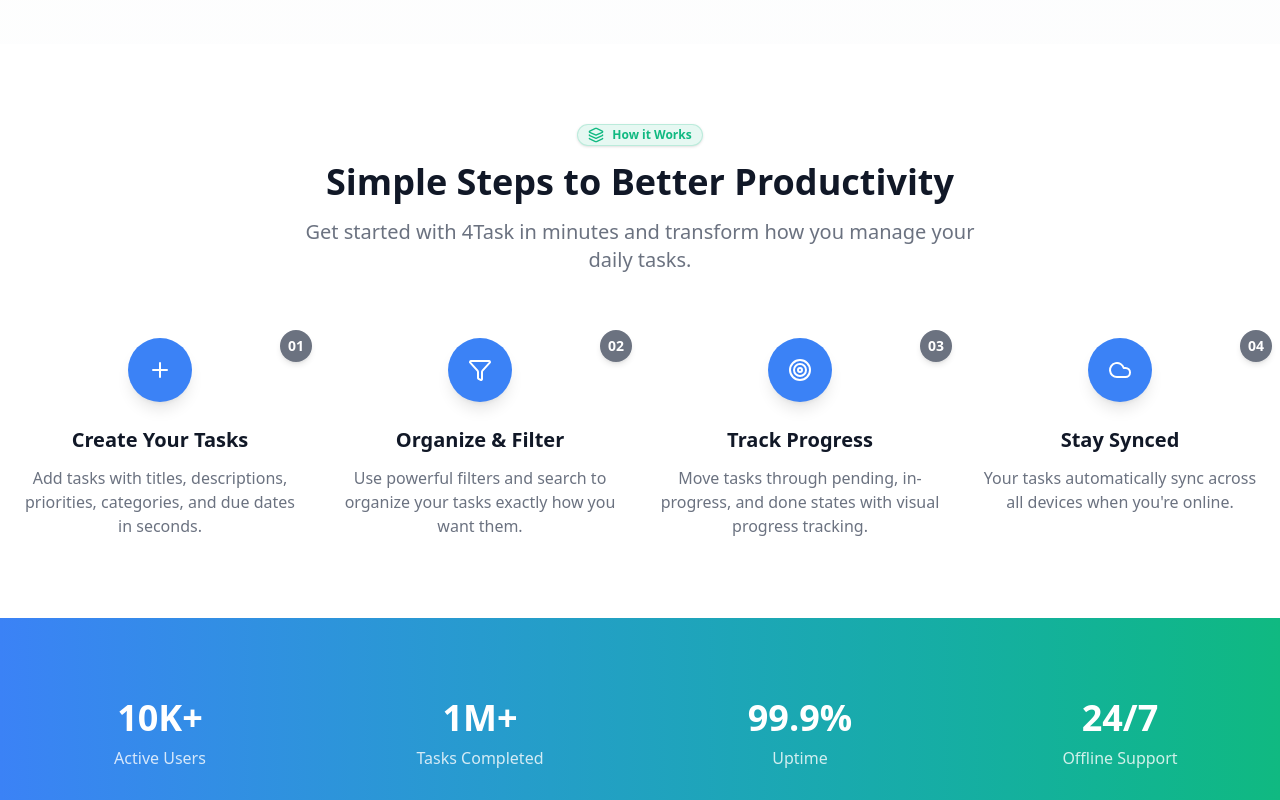
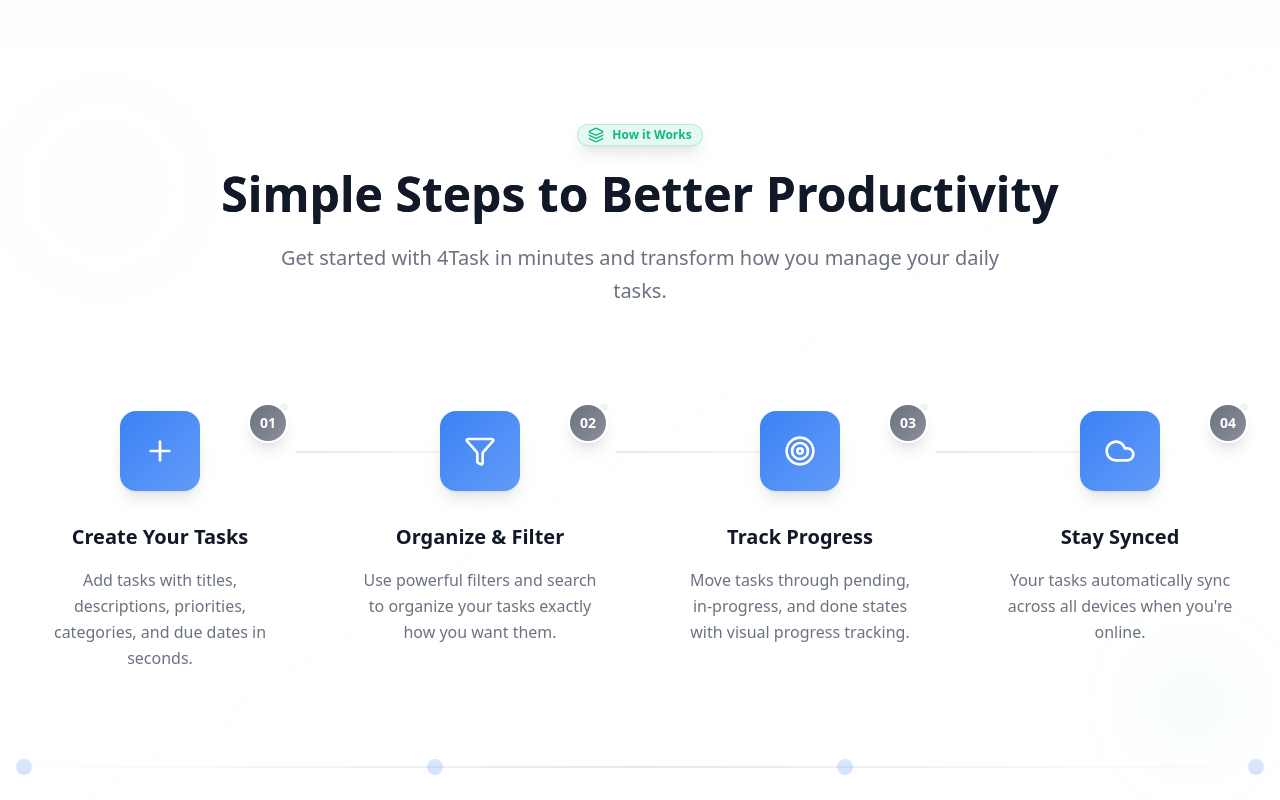
Before and after one commit to belkahla-mohamed/4Task, a React (Vite) app: page / in a window 1280 px wide. Shown: the part 1820-2620 px from the top of the page. Built offline with nearby package versions, Linux system fonts and the light colour scheme.

Commit message:
change how it work stye

```diff
--- a/src/pages/home/HowItWorks.jsx
+++ b/src/pages/home/HowItWorks.jsx
@@ -1,71 +1,169 @@
+"use client"
+
 import { Badge } from "@/components/ui/badge"
 import { useTranslation } from "@/components/translation-provider"
-import {
-  Filter,
-  Target,
-  Cloud,
-  Plus,
-  Layers,
-} from "lucide-react"
+import { Filter, Target, Cloud, Plus, Layers } from "lucide-react"
+import { useEffect, useState } from "react"
 
 export default function HowItWorks() {
   const { t, isRTL } = useTranslation()
+  const [isVisible, setIsVisible] = useState(false)
+
+  useEffect(() => {
+    const timer = setTimeout(() => setIsVisible(true), 100)
+    return () => clearTimeout(timer)
+  }, [])
 
   const steps = [
     {
       number: "01",
       title: t("createYourTasks"),
       description: t("createTasksDesc"),
-      icon: <Plus className="h-6 w-6" />,
+      icon: <Plus className="h-8 w-8" />,
+      delay: "delay-100",
+      direction: "translate-x-[-100px]",
     },
     {
       number: "02",
       title: t("organizeFilter"),
       description: t("organizeFilterDesc"),
-      icon: <Filter className="h-6 w-6" />,
+      icon: <Filter className="h-8 w-8" />,
+      delay: "delay-200",
+      direction: "translate-y-[-100px]",
     },
     {
       number: "03",
       title: t("trackProgress"),
       description: t("trackProgressDesc"),
-      icon: <Target className="h-6 w-6" />,
+      icon: <Target className="h-8 w-8" />,
+      delay: "delay-300",
+      direction: "translate-y-[100px]",
     },
     {
       number: "04",
       title: t("staySynced"),
       description: t("staySyncedDesc"),
-      icon: <Cloud className="h-6 w-6" />,
+      icon: <Cloud className="h-8 w-8" />,
+      delay: "delay-400",
+      direction: "translate-x-[100px]",
     },
   ]
 
   return (
-    <section id="how-it-works" className="py-20 bg-background">
-      <div className="container mx-auto px-4">
-        <div className={`text-center mb-16 ${isRTL ? "text-right" : "text-left"} md:text-center`}>
-          <Badge className="bg-accent/10 text-accent border-accent/20 mb-4 shadow-sm hover:shadow-md transition-shadow duration-200">
+    <section
+      id="how-it-works"
+      className="py-20 bg-gradient-to-br from-background via-muted/10 to-background overflow-hidden relative"
+    >
+      {/* Background decorative elements */}
+      <div className="absolute inset-0 overflow-hidden">
+        <div className="absolute top-20 left-10 w-32 h-32 bg-primary/5 rounded-full blur-3xl animate-pulse" />
+        <div
+          className="absolute bottom-20 right-10 w-24 h-24 bg-accent/5 rounded-full blur-2xl animate-bounce"
+          style={{ animationDelay: "2s" }}
+        />
+        <div
+          className="absolute top-1/2 left-1/3 w-16 h-16 bg-secondary/5 rounded-full blur-xl animate-ping"
+          style={{ animationDelay: "4s" }}
+        />
+      </div>
+
+      <div className="container mx-auto px-4 relative z-10">
+        {/* Header with fly-in animation */}
+        <div
+          className={`text-center mb-20 transition-all duration-1000 ease-out ${
+            isVisible ? "opacity-100 translate-y-0" : "opacity-0 translate-y-[-50px]"
+          } ${isRTL ? "text-right" : "text-left"} md:text-center`}
+        >
+          <Badge
+            className={`bg-accent/10 text-accent border-accent/20 mb-6 shadow-lg hover:shadow-xl transition-all duration-300 hover:scale-105 ${
+              isVisible ? "opacity-100 scale-100" : "opacity-0 scale-75"
+            }`}
+          >
             <Layers className="h-4 w-4 mr-2 rtl:ml-2 rtl:mr-0" />
             {t("howItWorks")}
           </Badge>
-          <h2 className="text-4xl font-bold text-foreground mb-4">{t("howItWorksTitle")}</h2>
-          <p className="text-xl text-muted-foreground max-w-2xl mx-auto">{t("howItWorksDescription")}</p>
+          <h2 className="text-5xl font-bold text-foreground mb-6 bg-gradient-to-r from-foreground to-muted-foreground bg-clip-text">
+            {t("howItWorksTitle")}
+          </h2>
+          <p className="text-xl text-muted-foreground max-w-3xl mx-auto leading-relaxed">
+            {t("howItWorksDescription")}
+          </p>
         </div>
-        <div className="grid md:grid-cols-2 lg:grid-cols-4 gap-8">
+
+        {/* Steps grid with staggered fly-in animations */}
+        <div className="grid md:grid-cols-2 lg:grid-cols-4 gap-8 max-w-7xl mx-auto">
           {steps.map((step, index) => (
-            <div key={index} className={`text-center group ${isRTL ? "text-right" : "text-left"} md:text-center`}>
-              <div className="relative mb-6">
-                <div className="w-16 h-16 bg-primary text-primary-foreground rounded-full flex items-center justify-center mx-auto mb-4 group-hover:scale-110 transition-transform duration-300 shadow-lg group-hover:shadow-xl">
-                  {step.icon}
+            <div
+              key={index}
+              className={`
+                relative group cursor-pointer transition-all duration-700 ease-out
+                hover:scale-105 hover:-translate-y-2
+                ${isVisible ? `opacity-100 translate-x-0 translate-y-0 ${step.delay}` : `opacity-0 ${step.direction}`}
+                ${isRTL ? "text-right" : "text-left"} md:text-center
+              `}
+              style={{
+                transitionDelay: isVisible ? step.delay.replace("delay-", "") + "ms" : "0ms",
+              }}
+            >
+              {/* Card background with hover effects */}
+              <div className="absolute inset-0 bg-card/50 backdrop-blur-sm rounded-3xl border border-border/30 opacity-0 group-hover:opacity-100 transition-all duration-500 shadow-xl group-hover:shadow-2xl group-hover:shadow-primary/10" />
+
+              {/* Floating particles */}
+              <div className="absolute top-4 right-4 w-2 h-2 bg-accent/20 rounded-full animate-pulse opacity-0 group-hover:opacity-100 transition-opacity duration-300" />
+              <div className="absolute bottom-4 left-4 w-1 h-1 bg-primary/30 rounded-full animate-ping opacity-0 group-hover:opacity-100 transition-opacity duration-500" />
+
+              <div className="relative z-10 p-6">
+                {/* Icon container with number badge */}
+                <div className="relative mb-8">
+                  <div className="w-20 h-20 bg-gradient-to-br from-primary to-primary/80 text-primary-foreground rounded-2xl flex items-center justify-center mx-auto mb-4 group-hover:scale-110 group-hover:rotate-6 transition-all duration-500 shadow-lg group-hover:shadow-2xl backdrop-blur-sm">
+                    {step.icon}
+                  </div>
+                  <div className="absolute -top-2 -right-2 rtl:-left-2 rtl:right-auto bg-gradient-to-br from-secondary to-secondary/80 text-secondary-foreground text-sm font-bold w-10 h-10 rounded-full flex items-center justify-center shadow-lg group-hover:scale-110 group-hover:-rotate-12 transition-all duration-300 border-2 border-background">
+                    {step.number}
+                  </div>
+
+                  {/* Connecting line for desktop */}
+                  {index < steps.length - 1 && (
+                    <div className="hidden lg:block absolute top-10 left-full w-full h-0.5 bg-gradient-to-r from-border to-transparent transform translate-x-4 group-hover:from-primary/50 transition-colors duration-500" />
+                  )}
                 </div>
-                <div className="absolute -top-2 -right-2 rtl:-left-2 rtl:right-auto bg-secondary text-secondary-foreground text-sm font-bold w-8 h-8 rounded-full flex items-center justify-center shadow-md group-hover:scale-110 transition-transform duration-200">
-                  {step.number}
+
+                {/* Content */}
+                <div className="space-y-4">
+                  <h3 className="text-xl font-bold text-foreground group-hover:text-primary transition-colors duration-300 group-hover:scale-105 transform origin-center">
+                    {step.title}
+                  </h3>
+                  <p className="text-muted-foreground group-hover:text-foreground/80 transition-colors duration-300 leading-relaxed">
+                    {step.description}
+                  </p>
                 </div>
+
+                {/* Animated bottom accent */}
+                <div className="absolute bottom-0 left-1/2 transform -translate-x-1/2 w-0 h-1 bg-gradient-to-r from-primary via-accent to-secondary group-hover:w-3/4 transition-all duration-500 rounded-full" />
               </div>
-              <h3 className="text-xl font-semibold text-foreground mb-3 group-hover:text-primary transition-colors duration-200">
-                {step.title}
-              </h3>
-              <p className="text-muted-foreground">{step.description}</p>
+
+              {/* Glow effect */}
+              <div className="absolute inset-0 rounded-3xl bg-gradient-to-br from-primary/5 via-transparent to-accent/5 opacity-0 group-hover:opacity-100 transition-opacity duration-500 blur-xl" />
             </div>
           ))}
+        </div>
+
+        {/* Process flow visualization for larger screens */}
+        <div className="hidden lg:block mt-16 relative">
+          <div className="absolute top-1/2 left-0 right-0 h-0.5 bg-gradient-to-r from-transparent via-border to-transparent transform -translate-y-1/2" />
+          <div className="flex justify-between items-center">
+            {steps.map((_, index) => (
+              <div
+                key={index}
+                className={`w-4 h-4 rounded-full bg-primary/20 transition-all duration-700 ${
+                  isVisible ? "scale-100 opacity-100" : "scale-0 opacity-0"
+                }`}
+                style={{
+                  transitionDelay: isVisible ? index * 100 + 500 + "ms" : "0ms",
+                }}
+              />
+            ))}
+          </div>
         </div>
       </div>
     </section>
```
